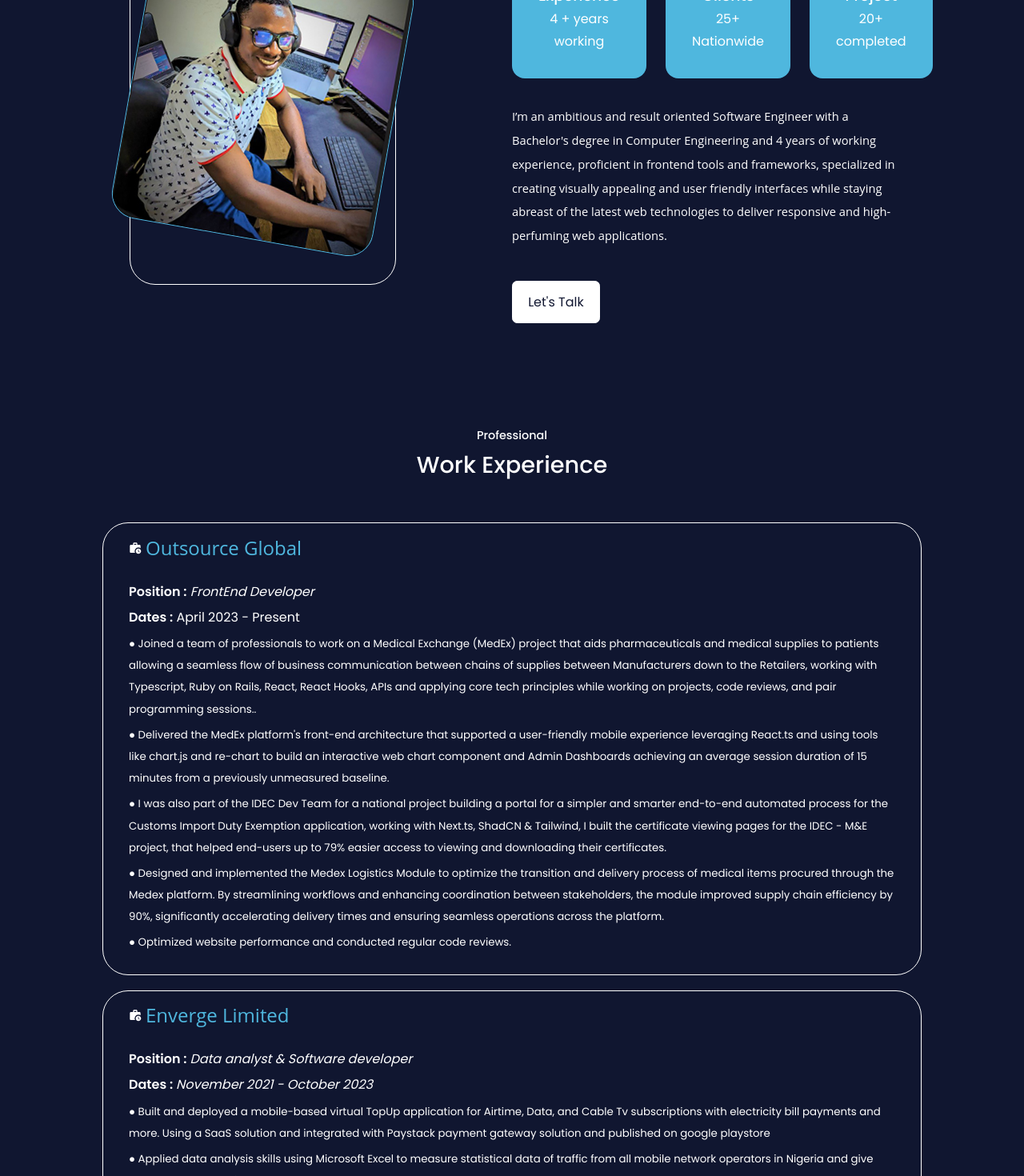
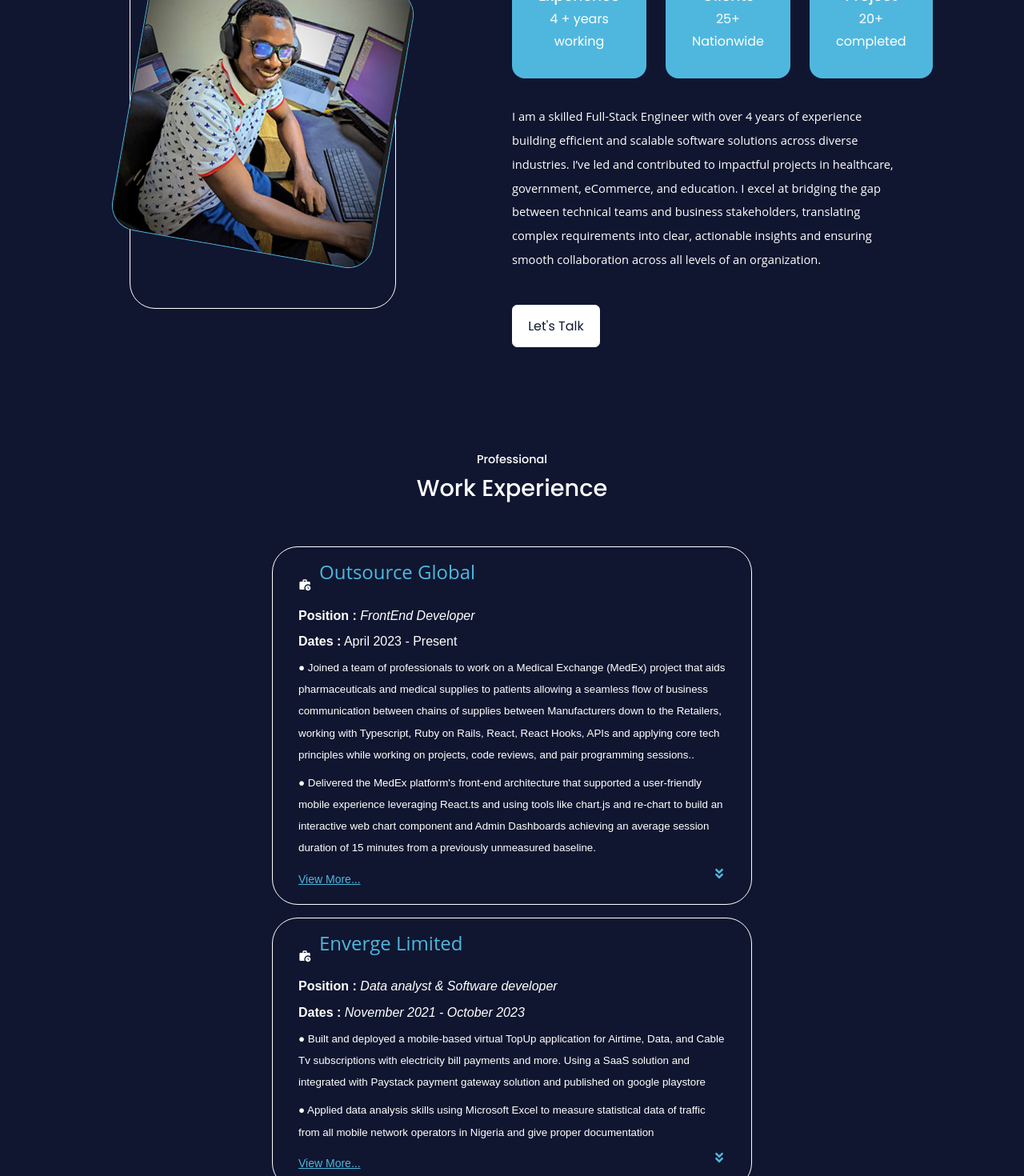
Before and after one commit to M-tech1/my_portfolio, a React (Create React App) app: page / in a window 1280 px wide. Shown: the part 1160-2630 px from the top of the page at 80% size. Built offline with nearby package versions, Linux system fonts and the light colour scheme.

Commit message:
update code component

```diff
--- a/src/components/about/About.jsx
+++ b/src/components/about/About.jsx
@@ -39,14 +39,40 @@ const About = () => {
           </div>
 
           <p>
-            <small>
+            {/* <small>
               I’m an ambitious and result oriented Software Engineer with a
               Bachelor's degree in Computer Engineering and 4 years of working
               experience, proficient in frontend tools and frameworks,
               specialized in creating visually appealing and user friendly
               interfaces while staying abreast of the latest web technologies to
               deliver responsive and high-perfuming web applications.
+            </small> */}
+            <small>
+              I am a skilled Full-Stack Engineer with over 4 years of experience
+              building efficient and scalable software solutions across diverse
+              industries. I’ve led and contributed to impactful projects in
+              healthcare, government, eCommerce, and education. I excel at
+              bridging the gap between technical teams and business
+              stakeholders, translating complex requirements into clear,
+              actionable insights and ensuring smooth collaboration across all
+              levels of an organization.
             </small>
+            {/* <small>
+              I am a skilled Full-Stack Engineer with over 4 years of experience
+              building efficient and scalable software solutions across diverse
+              industries. I’ve led and contributed to impactful projects in
+              healthcare, government, eCommerce, and education
+              <br />
+              My technical expertise spans designing robust software
+              architectures using industry-standard design patterns and modern
+              technologies like C, C++, Ruby on Rails, Node.js, GraphQL,
+              TypeScript, React.js, and Next.js. In addition to my technical
+              strengths, I am an articulate communicator with excellent English
+              language skills both written and spoken. I excel at bridging the
+              gap between technical teams and business stakeholders, translating
+              complex requirements into clear, actionable insights and ensuring
+              smooth collaboration across all levels of an organization.
+            </small> */}
           </p>
           <a href="#contact" className="btn btn-primary">
             Let's Talk{" "}
--- a/src/components/work_experience/Work_Experience.jsx
+++ b/src/components/work_experience/Work_Experience.jsx
@@ -1,20 +1,24 @@
-import React from "react";
+import { React, useState } from "react";
 import "./work_Experience.css";
-import { BsPatchCheckFill } from "react-icons/bs";
+// import { BsPatchCheckFill } from "react-icons/bs";
 import { MdWorkHistory } from "react-icons/md";
+import { FaAngleDoubleUp, FaAngleDoubleDown } from "react-icons/fa";
 
 const Work_Experience = () => {
+  const [showMore, setShowMore] = useState(false);
+  const [showMore2, setShowMore2] = useState(false);
+
   return (
     <section id="Work_Experience">
       <h5>Professional </h5>
       <h2>Work Experience</h2>
 
       <div className="work_experience">
+        {/* ********new *********** */}
         <div className="job">
           <div className="work_icon">
             <MdWorkHistory />
             <h3>Outsource Global</h3>
-            {/* <img src="#"></img> */}
           </div>
 
           <p className="job-title">
@@ -23,6 +27,7 @@ const Work_Experience = () => {
           <p className="job-dates">
             <b>Dates :</b> April 2023 - Present
           </p>
+
           <ul className="job-description">
             <li>
               <small>
@@ -47,15 +52,16 @@ const Work_Experience = () => {
               </small>
             </li>
 
+            <div className={`more-content ${showMore ? "show" : ""}`}>
               <li>
                 <small>
                   ● I was also part of the IDEC Dev Team for a national project
-                building a portal for a simpler and smarter end-to-end automated
-                process for the Customs Import Duty Exemption application,
-                working with Next.ts, ShadCN & Tailwind, I built the certificate
-                viewing pages for the IDEC - M&E project, that helped end-users
-                up to 79% easier access to viewing and downloading their
-                certificates.
+                  building a portal for a simpler and smarter end-to-end
+                  automated process for the Customs Import Duty Exemption
+                  application, working with Next.ts, ShadCN & Tailwind, I built
+                  the certificate viewing pages for the IDEC - M&E project, that
+                  helped end-users up to 79% easier access to viewing and
+                  downloading their certificates.
                 </small>
               </li>
               <li>
@@ -76,8 +82,22 @@ const Work_Experience = () => {
                   reviews.
                 </small>
               </li>
+            </div>
           </ul>
+          <div className="readMore">
+            <button
+              className="view-button"
+              onClick={() => setShowMore(!showMore)}
+            >
+              {showMore ? "View less" : "View More..."}
+            </button>
+            <div onClick={() => setShowMore(!showMore)}>
+              {showMore ? <FaAngleDoubleUp /> : <FaAngleDoubleDown />}
             </div>
+          </div>
+        </div>
+
+        {/* ********************* */}
 
         <div className="job">
           <div className="work_icon">
@@ -110,23 +130,35 @@ const Work_Experience = () => {
                 Nigeria and give proper documentation
               </small>
             </li>
+            <div className={`more-content ${showMore2 ? "show" : ""}`}>
               <li>
                 <small>
-                ● I was also part of the NOC (network operation center) team, to
-                monitor mobile networks and be sure traffic is always up and
-                running, I have gained hands-on experience with VOS3000,
-                Tera-Term, WinBox, Networking, and Telecommunication principles
-                whilst working with the team and deploying Routers, switches and
-                MikroTik Servers
+                  ● I was also part of the NOC (network operation center) team,
+                  to monitor mobile networks and be sure traffic is always up
+                  and running, I have gained hands-on experience with VOS3000,
+                  Tera-Term, WinBox, Networking, and Telecommunication
+                  principles whilst working with the team and deploying Routers,
+                  switches and MikroTik Servers
                 </small>
               </li>
               <li>
-              {" "}
                 <small>
                   ● Developed and manage website for company and clients
                 </small>
               </li>
+            </div>
           </ul>
+          <div className="readMore">
+            <button
+              className="view-button"
+              onClick={() => setShowMore2(!showMore2)}
+            >
+              {showMore2 ? "View less" : "View More..."}
+            </button>
+            <div onClick={() => setShowMore2(!showMore2)}>
+              {showMore2 ? <FaAngleDoubleUp /> : <FaAngleDoubleDown />}
+            </div>
+          </div>
         </div>
 
         <div className="job">
--- a/src/components/work_experience/work_Experience.css
+++ b/src/components/work_experience/work_Experience.css
@@ -108,3 +108,60 @@
     padding: 2rem 1rem;
   }
 }
+
+/* ******** new  ********* */
+.job {
+  padding: 16px;
+  border: 1px solid #ddd;
+  border-radius: 6px;
+  max-width: 600px;
+  margin: auto;
+  font-family: Arial, sans-serif;
+}
+
+.work_icon {
+  display: flex;
+  align-items: center;
+  gap: 10px;
+}
+
+.job-description {
+  list-style-type: none;
+  padding-left: 0;
+}
+
+.job-description li {
+  margin-bottom: 8px;
+}
+
+.more-content {
+  display: none;
+  transition: max-height 900s ease-in-out;
+}
+
+.more-content.show {
+  display: block;
+}
+
+.view-button {
+  background: none;
+  color: #4fb7de;
+  border: none;
+  cursor: pointer;
+  margin-top: 10px;
+  padding: 0;
+  font-size: 14px;
+  text-decoration: underline;
+}
+
+.view-button:hover {
+  text-decoration: none;
+}
+
+.readMore {
+  display: flex;
+  flex-direction: row;
+  justify-content: space-between;
+  justify-items: center;
+  color: #4fb7de;
+}
```
Lines whose indentation alone changed are shown as unchanged.
